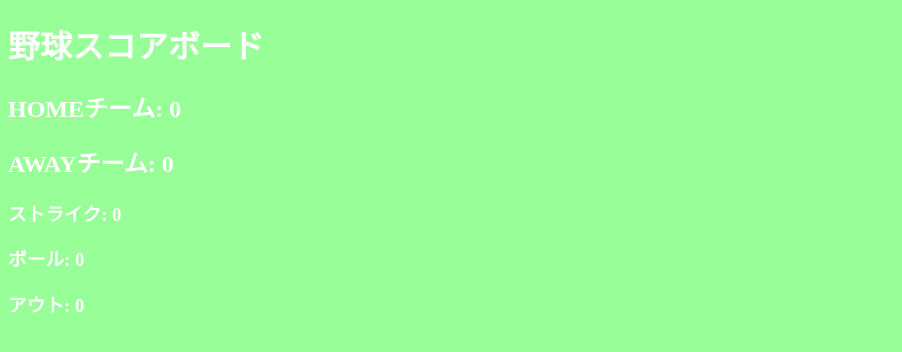
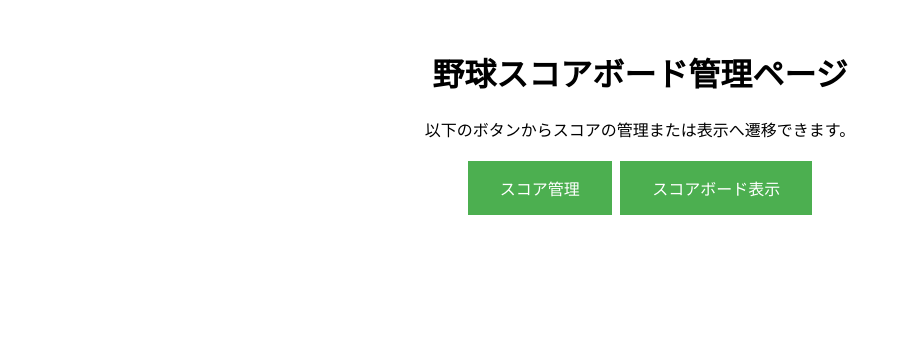
Before and after one commit to itopan1192/score_control, a website: page public/index.html in a window 1280 px wide. Shown: the whole page, without its empty margins (0-902 px from the left). Drawn offline with nearby package versions, Linux system fonts and the light colour scheme; no server answers.

Commit message:
indexアップデート

```diff
--- a/public/index.html
+++ b/public/index.html
@@ -1,49 +1,33 @@
-<!-- スコア用HTML -->
 <!DOCTYPE html>
 <html lang="ja">
 <head>
     <meta charset="UTF-8">
-    <title>野球スコアボード</title>
-    <script src="https://code.jquery.com/jquery-3.6.0.min.js"></script>
-    <script>
-        function fetchScore() {
-    $.ajax({
-        url: '/score-data', // 正しいエンドポイントに変更
-        type: 'GET',
-        success: function(data) {
-            $('#homeScore').text(data.home);
-            $('#awayScore').text(data.away);
-            $('#strikes').text(data.strikes);
-            $('#balls').text(data.balls);
-            $('#outs').text(data.outs);
+    <title>野球スコアボード管理</title>
+    <style>
+        body {
+            font-family: Arial, sans-serif;
+            text-align: center;
+            padding: 20px;
         }
-    });
-}
-
-
-        $(document).ready(function() {
-            setInterval(fetchScore, 3000); // 3秒ごとにスコアを更新
-        });
-    </script>
-<style>
-        body {
-            background-color: #98FF98; /* ミントグリーンの背景色 */
-            color: white; /* フォントカラーを白に設定 */
-        }
-        #scoreBoard {
-            /* スコアボードのスタイルをここに追加 */
-            /* 必要に応じてここにもフォントカラーの設定を追加 */
+        .button {
+            background-color: #4CAF50; /* Green */
+            border: none;
+            color: white;
+            padding: 15px 32px;
+            text-align: center;
+            text-decoration: none;
+            display: inline-block;
+            font-size: 16px;
+            margin: 4px 2px;
+            cursor: pointer;
         }
     </style>
 </head>
 <body>
-    <h1>野球スコアボード</h1>
-    <div id="scoreBoard">
-        <h2>HOMEチーム: <span id="homeScore">0</span></h2>
-        <h2>AWAYチーム: <span id="awayScore">0</span></h2>
-        <h3>ストライク: <span id="strikes">0</span></h3>
-        <h3>ボール: <span id="balls">0</span></h3>
-        <h3>アウト: <span id="outs">0</span></h3>
-    </div>
+    <h1>野球スコアボード管理ページ</h1>
+    <p>以下のボタンからスコアの管理または表示へ遷移できます。</p>
+    <a href="control.html" class="button">スコア管理</a>
+    <!-- score.htmlへのリンクが別タブで開くようにtarget="_blank"を追加 -->
+    <a href="score.html" class="button" target="_blank">スコアボード表示</a>
 </body>
 </html>
```
